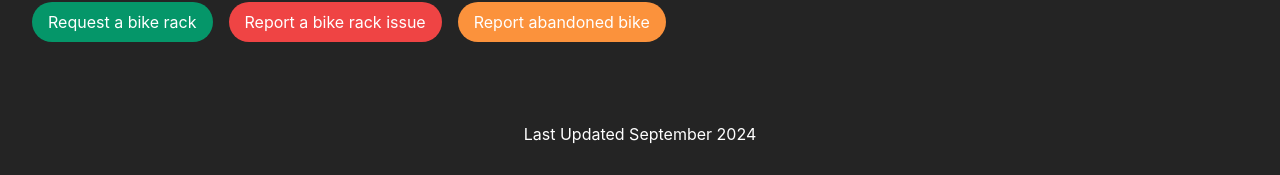
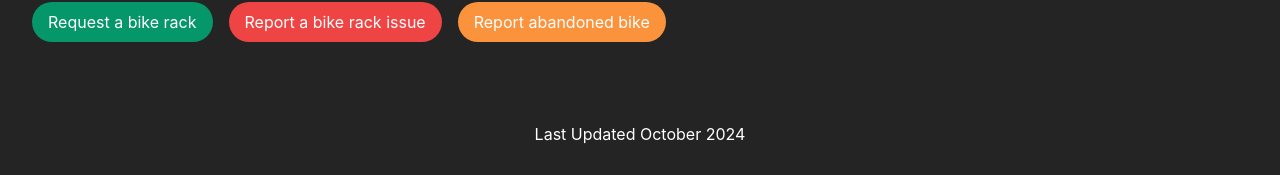
Before and after one commit to willkieffer/personal-website, a React (Vite) app: page /nycbikeracks in a window 1280 px wide. Shown: the part 750-925 px from the top of the page. Built offline with nearby package versions, Linux system fonts and the light colour scheme; no server answers.

Commit message:
update date and access token

```diff
--- a/src/App.tsx
+++ b/src/App.tsx
@@ -111,7 +111,7 @@
       <div className="flex flex-col gap-2">
         <Outlet />
       </div>
-      <div className="p-8 text-center">Last Updated September 2024</div>
+      <div className="p-8 text-center">Last Updated October 2024</div>
     </>
   )
 }
```
